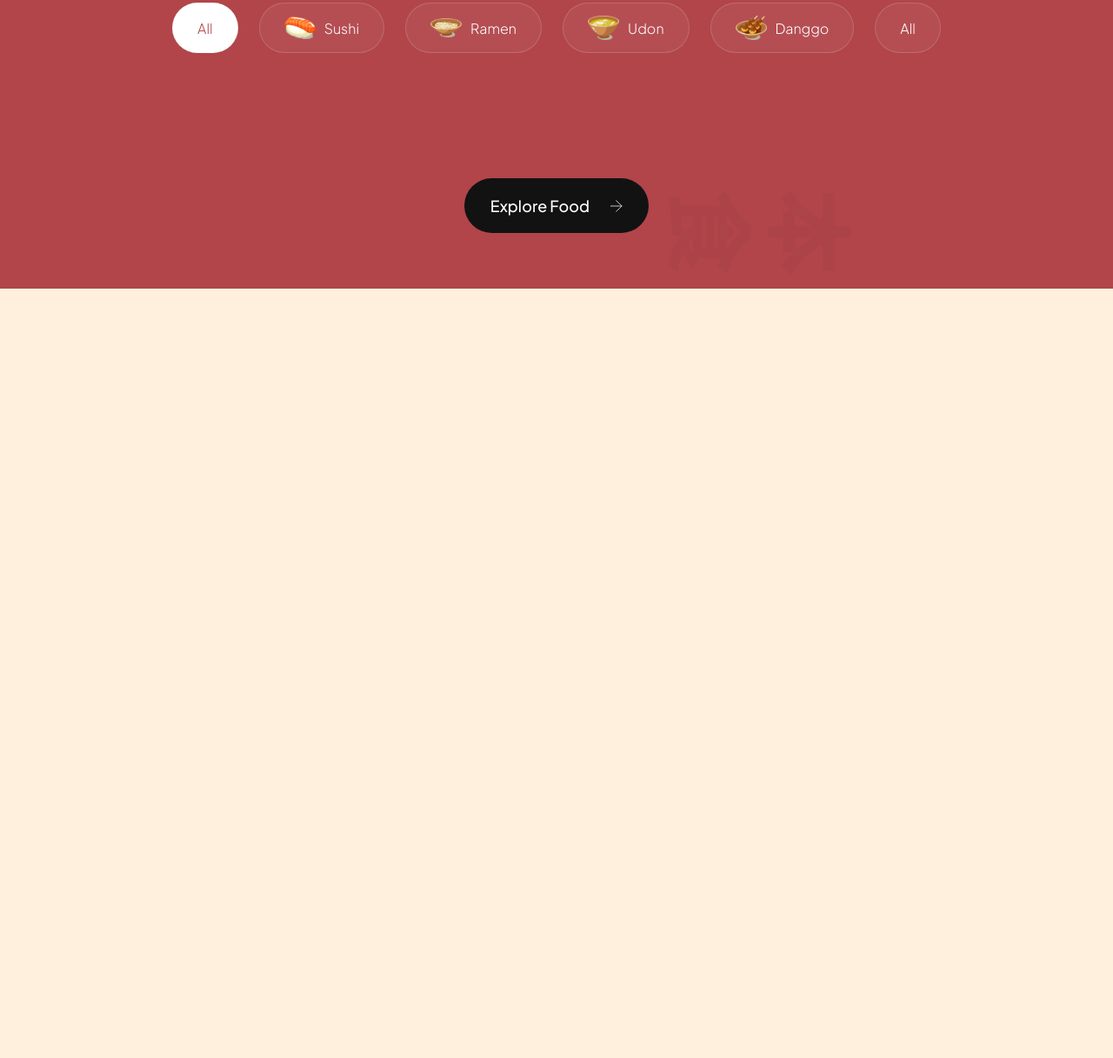
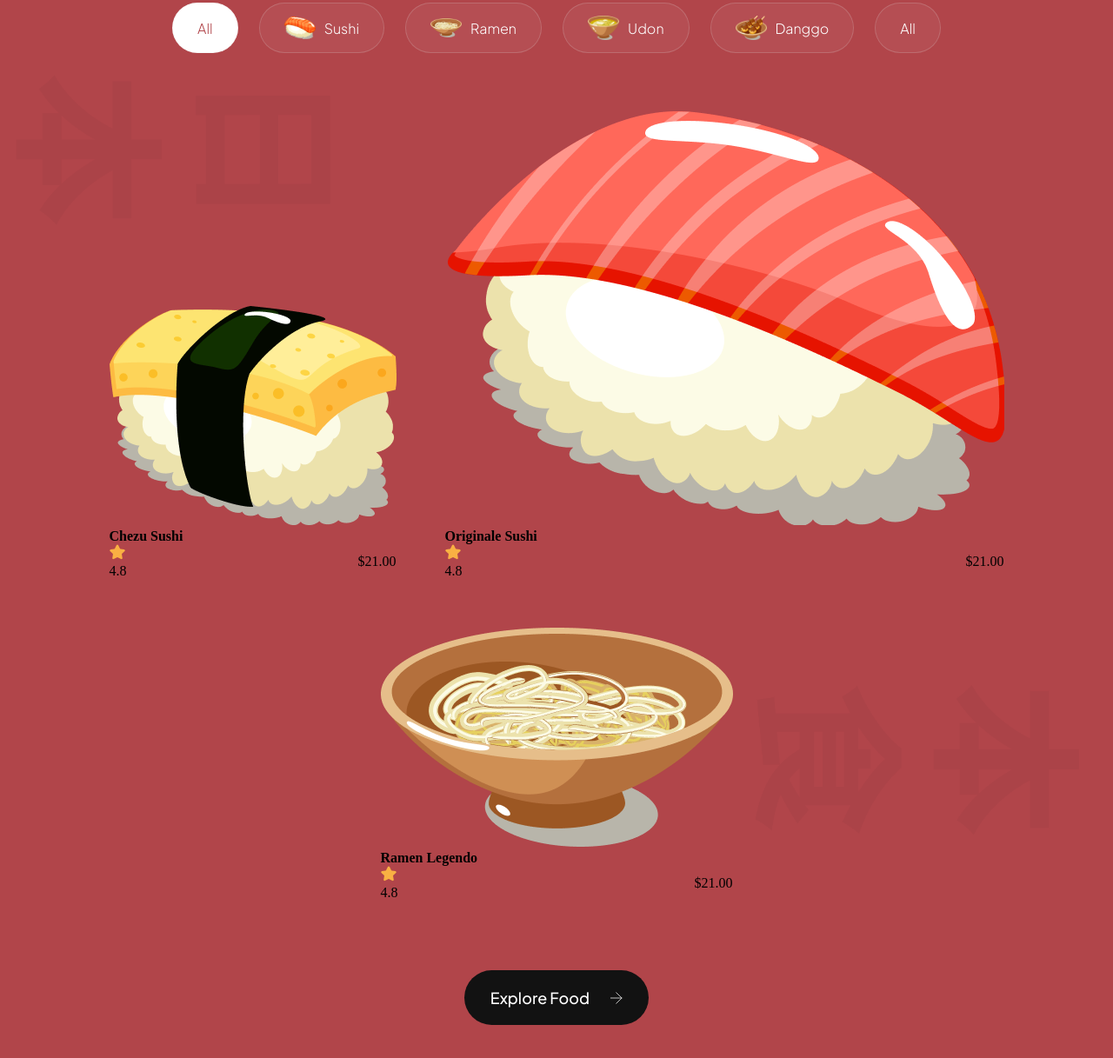
Before and after one commit to anabelena/sushi-themed-web, a website built with Vite: page index.html in a window 1280 px wide. Shown: the part 1705-2922 px from the top of the page at 87% size. Before the commit the page ends 2037 px from the top, so only its background shows below. Built offline with nearby package versions, Linux system fonts and the light colour scheme.

Commit message:
feature(catalog):add html structure for food catalog section

```diff
--- a/index.html
+++ b/index.html
@@ -146,6 +146,61 @@
 
       <div class="popular-foods__catalogue" data-aos="fade-up">
 
+        <article class="popular-foods__card">
+
+          <img class="popular-foods__card-image" src="/assets/sushi-12.png" alt="sushi 12">
+          <h4 class="popular-foods__card-title"> Chezu Sushi  </h4>
+          <div class="popular-foods__card-details flex-between">
+
+              <div class="popular-foods__card-rating">
+                <img src="/assets/star.svg" alt="star">
+                <p>4.8</p>
+              </div>
+
+              <div class="popular-foods__card-price">
+                $21.00
+              </div>
+
+          </div>
+        </article>
+
+
+        <article class="popular-foods__card active-card">
+
+          <img class="popular-foods__card-image" src="/assets/sushi-11.png" alt="sushi 12">
+          <h4 class="popular-foods__card-title"> Originale Sushi  </h4>
+          <div class="popular-foods__card-details flex-between">
+
+              <div class="popular-foods__card-rating">
+                <img src="/assets/star.svg" alt="star">
+                <p>4.8</p>
+              </div>
+
+              <div class="popular-foods__card-price">
+                $21.00
+              </div>
+
+          </div>
+        </article>
+
+        <article class="popular-foods__card ">
+
+          <img class="popular-foods__card-image" src="/assets/sushi-10.png" alt="sushi 12">
+          <h4 class="popular-foods__card-title"> Ramen Legendo  </h4>
+          <div class="popular-foods__card-details flex-between">
+
+              <div class="popular-foods__card-rating">
+                <img src="/assets/star.svg" alt="star">
+                <p>4.8</p>
+              </div>
+
+              <div class="popular-foods__card-price">
+                $21.00
+              </div>
+
+          </div>
+        </article>
+
       </div>
 
       <button class="popular-foods__button">
```
